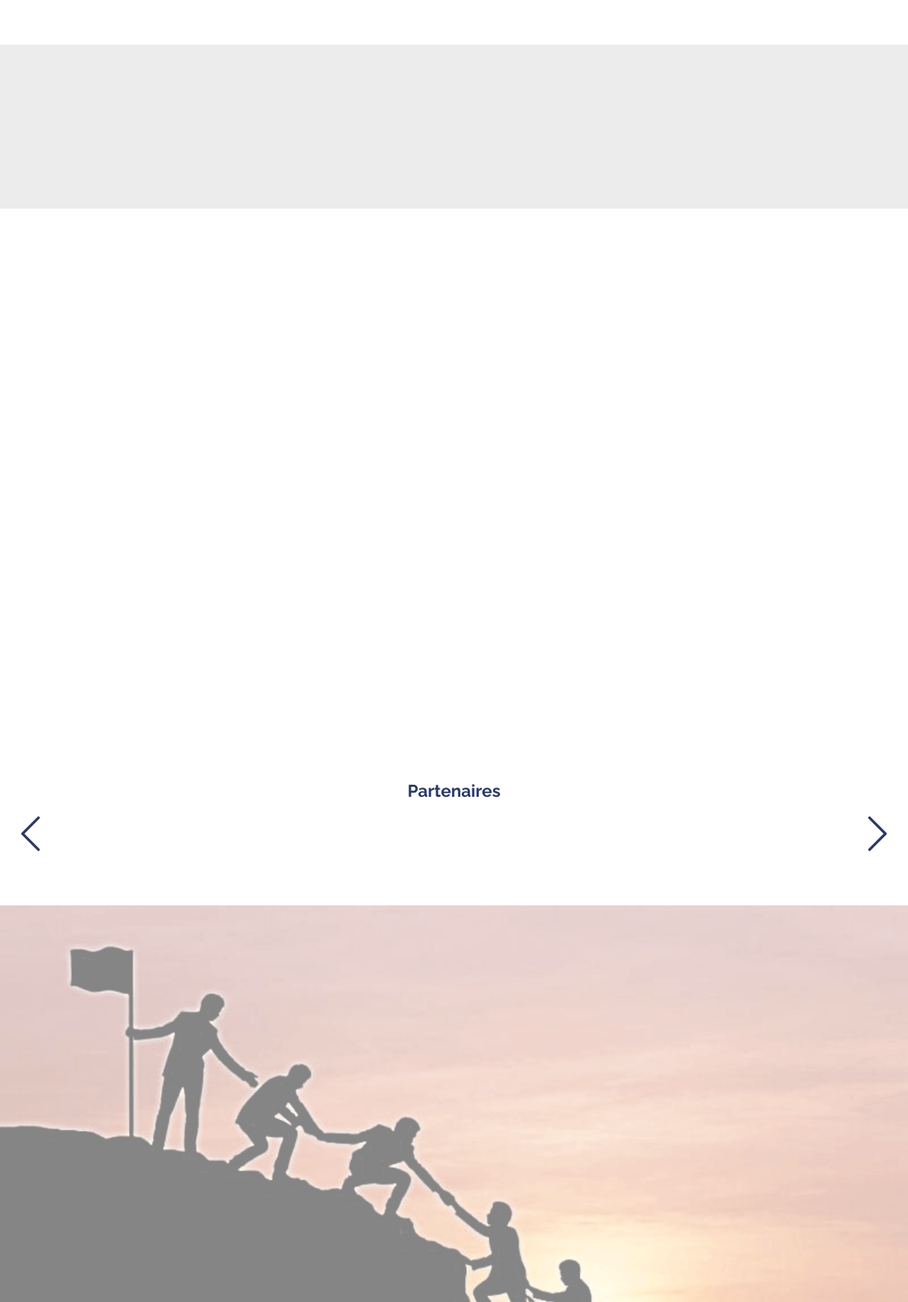
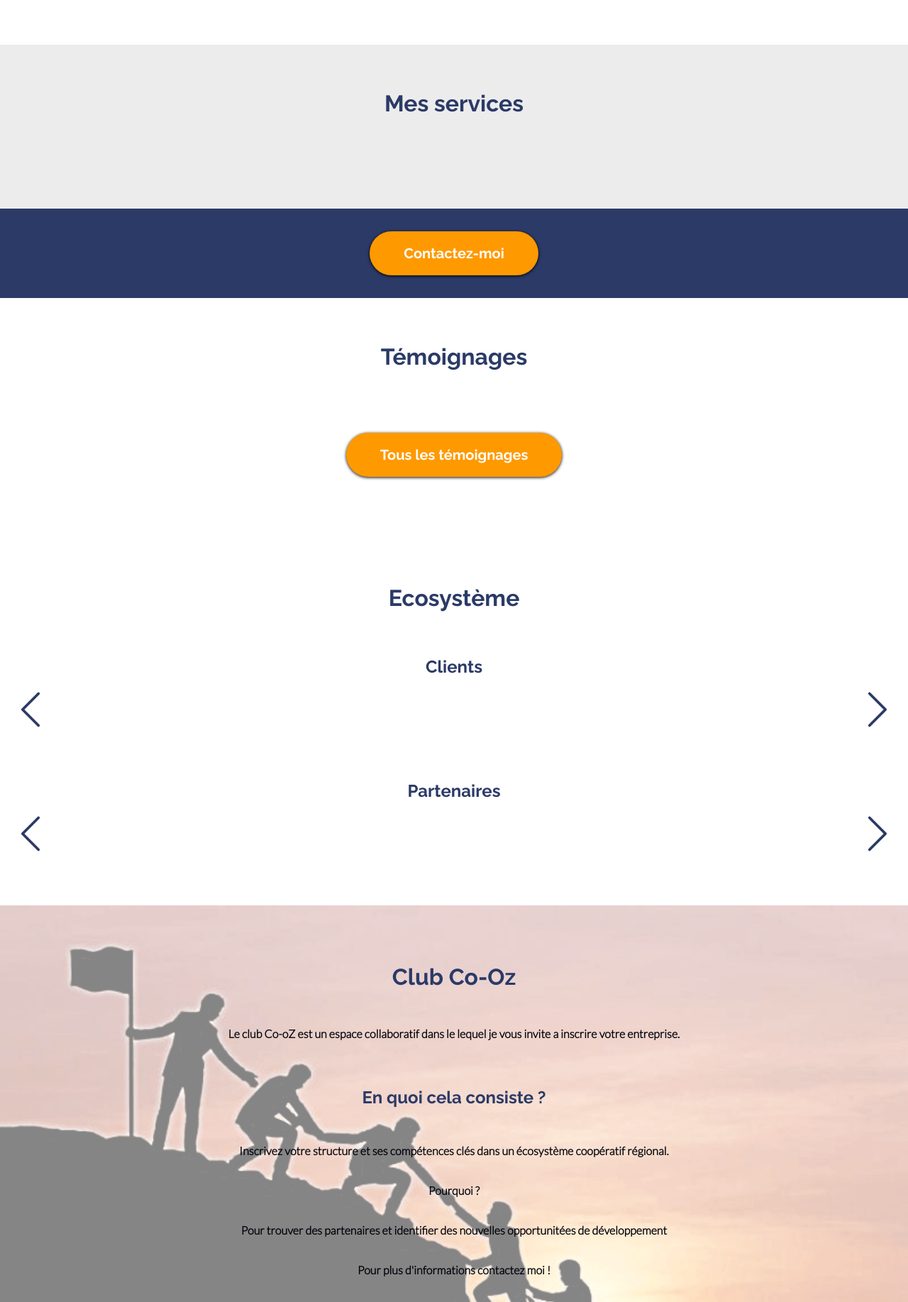
Before and after one commit to AbiEmmanuel/orleans-php-202009-project-ideoz, a Symfony app: template templates/home/index.html.twig in a window 1280 px wide. Shown: the part 1948-3783 px from the top of the page at 71% size. Run offline with Twig, Linux system fonts and the light colour scheme; the template is opened without the code that fills it, so the values that code supplies are empty; style sheets or scripts are compiled from the project's sources; some libraries are stand-ins or nearby versions.

Commit message:
resolve problems

```diff
--- a/assets/js/intersection.js
+++ b/assets/js/intersection.js
@@ -1,21 +1,22 @@
-const ratio = .1
+const ratio = 0.1;
 
 const options = {
     root: null,
     rootMargin: '0px',
     threshold: ratio,
-}
+};
 
-const  handleIntersect = function (entries, observer) {
-    entries.forEach(function (entry) {
+const handleIntersect = function (entries, observer) {
+    entries.forEach((entry) => {
         if (entry.intersectionRatio > ratio) {
-            entry.target.classList.add('reveal-visible')
-            observer.unobserve(entry.target)
+            entry.target.classList.add('reveal-visible');
+            observer.unobserve(entry.target);
         }
-    })
-}
-document.documentElement.classList.add('reveal-loaded')
-const observer = new IntersectionObserver(handleIntersect, options)
-document.querySelectorAll('[class*="reveal-"]').forEach(function (r) {
-    observer.observe(r)
-})
+    });
+};
+
+document.documentElement.classList.add('reveal-loaded');
+const observer = new IntersectionObserver(handleIntersect, options);
+document.querySelectorAll('[class*="reveal-"]').forEach((r) => {
+    observer.observe(r);
+});
--- a/assets/styles/home.scss
+++ b/assets/styles/home.scss
@@ -6,21 +6,22 @@
     transition: 0s;
 }
 
-.reveal-visible {
+
+.reveal-loaded .reveal-visible {
     opacity: 1;
     transform: translateY(0);
     transition: 1s cubic-bezier(0.5,0,0,1);
 }
 
-.reveal-1 {
+.reveal-loaded .reveal-1 {
     transition-delay: .1s;
 }
 
-.reveal-2 {
+.reveal-loaded .reveal-2 {
     transition-delay: .2s;
 }
 
-.reveal-3 {
+.reveal-loaded .reveal-3 {
     transition-delay: .3s;
 }
 
```
